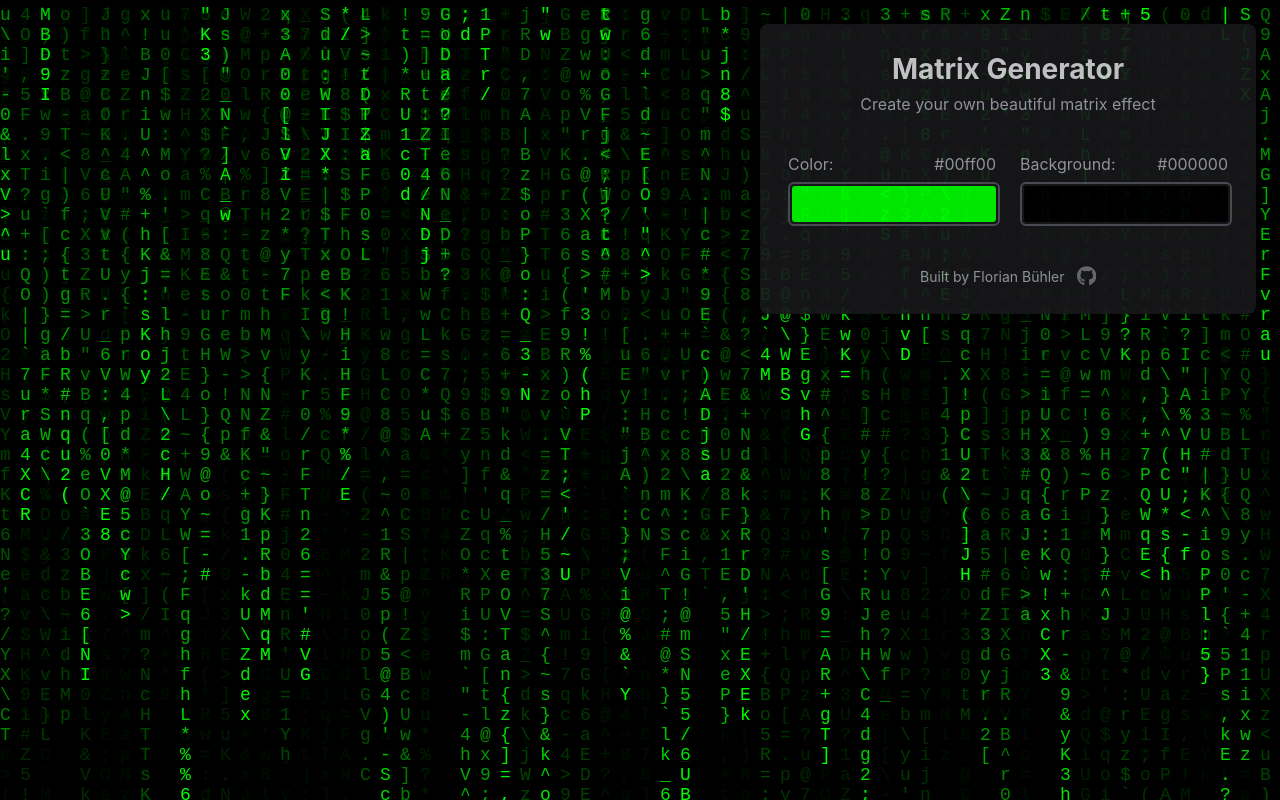
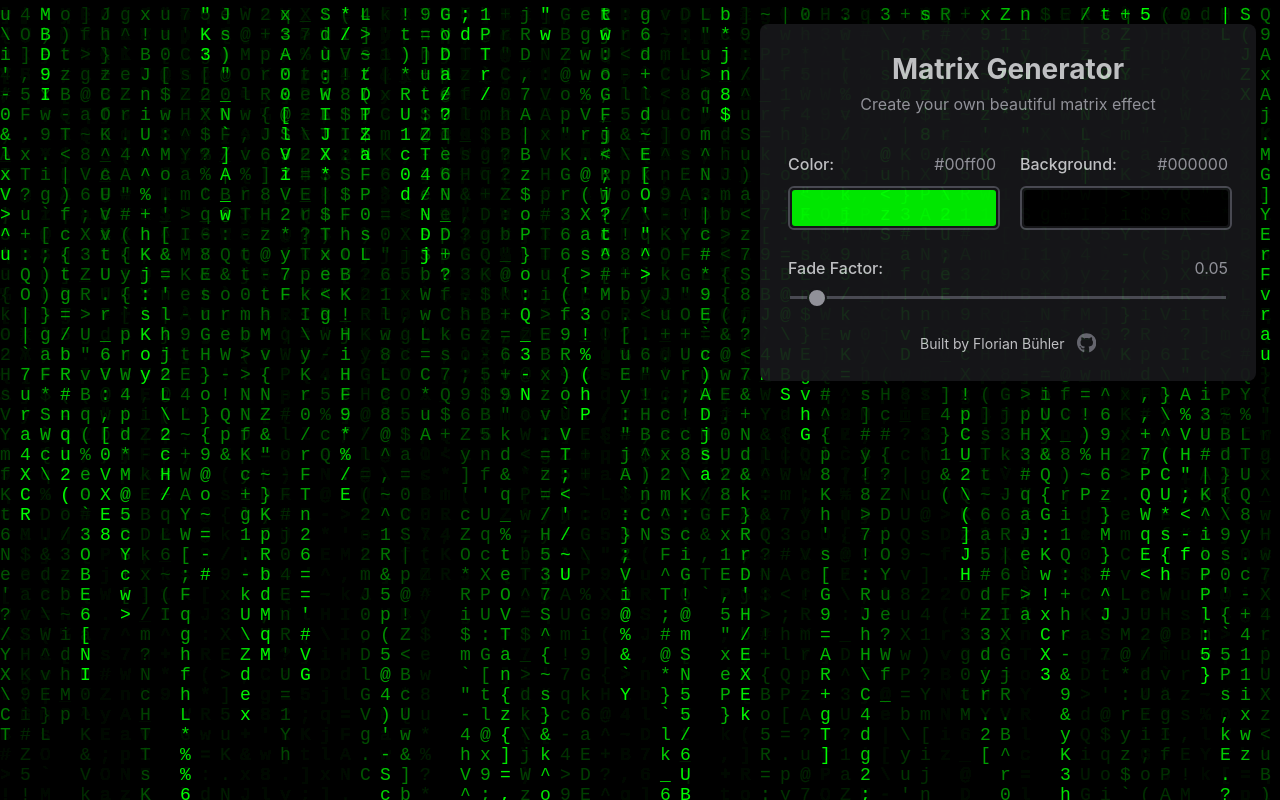
Before and after one commit to florianbuehler/matrix-generator, a React (Create React App) app: page / in a window 1280 px wide. Built offline with nearby package versions, Linux system fonts and the light colour scheme.

Commit message:
Add range control for the fade factor.

```diff
--- a/src/components/ColorPicker.tsx
+++ b/src/components/ColorPicker.tsx
@@ -1,16 +1,13 @@
-import React, { ChangeEvent, useId } from 'react';
+import React, { useId } from 'react';
 import styled from 'styled-components';
 
 type Props = {
   label: string;
-  color: string;
-  onColorChange: (color: string) => void;
-};
+} & React.DetailedHTMLProps<React.InputHTMLAttributes<HTMLInputElement>, HTMLInputElement>;
 
 const StyledColorPicker = styled.div`
   display: flex;
   flex-direction: column;
-  color: ${({ theme }) => theme.typography.colors.text};
 
   width: 100%;
 
@@ -18,7 +15,16 @@ const StyledColorPicker = styled.div`
     display: flex;
     flex-direction: row;
     justify-content: space-between;
-    margin-bottom: 0.5rem;
+    margin-bottom: 0.75rem;
+  }
+
+  label {
+    font-weight: 500;
+    color: ${({ theme }) => theme.typography.colors.text};
+  }
+
+  span {
+    color: ${({ theme }) => theme.typography.colors.additionalInfo};
   }
 `;
 
@@ -27,10 +33,7 @@ const StyledColorDisplay = styled.div`
   height: 40px;
   border: 2px solid #52525b;
   border-radius: 6px;
-
-  &:hover {
-    cursor: pointer;
-  }
+  cursor: pointer;
 
   > div {
     width: 100%;
@@ -42,31 +45,27 @@ const StyledColorDisplay = styled.div`
     width: 100%;
     height: 100%;
     color-scheme: dark;
+    cursor: pointer;
 
     opacity: 0;
-
-    &:hover {
-      cursor: pointer;
-    }
   }
 `;
 
-const ColorPicker: React.FC<Props> = ({ label, color, onColorChange }) => {
-  const id = useId();
+const ColorPicker: React.FC<Props> = ({ label, id: providedId, value, ...delegated }) => {
+  const generatedId = useId();
+  const id = providedId || generatedId;
 
-  const handleColorChange = (event: ChangeEvent<HTMLInputElement>) => {
-    onColorChange(event.target.value);
-  };
+  const backgroundColor = typeof value === 'string' ? value : '#000000';
 
   return (
     <StyledColorPicker>
       <div>
         <label htmlFor={id}>{label}</label>
-        <span>{color}</span>
+        <span>{value}</span>
       </div>
       <StyledColorDisplay>
-        <div style={{ backgroundColor: color }}>
-          <input id={id} type="color" value={color} onChange={handleColorChange} />
+        <div style={{ backgroundColor: backgroundColor }}>
+          <input {...delegated} id={id} type="color" value={value} />
         </div>
       </StyledColorDisplay>
     </StyledColorPicker>
--- a/src/components/Control.tsx
+++ b/src/components/Control.tsx
@@ -1,8 +1,7 @@
 import React from 'react';
 import styled from 'styled-components';
-import { ColorPicker, Header } from 'components';
+import { ColorPicker, Footer, Header, RangeSlider } from 'components';
 import { useMatrixSettings } from 'hooks';
-import Footer from './Footer';
 
 const StyledControl = styled.div`
   position: absolute;
@@ -18,6 +17,10 @@ const StyledControl = styled.div`
 `;
 
 const StyledForm = styled.form`
+  display: flex;
+  flex-direction: column;
+  gap: 1rem;
+
   .form-row {
     display: flex;
     gap: 1.5rem;
@@ -25,17 +28,30 @@ const StyledForm = styled.form`
 `;
 
 const Control: React.FC = () => {
-  const { color, changeColor, backgroundColor, changeBackgroundColor } = useMatrixSettings();
+  const { color, changeColor, backgroundColor, changeBackgroundColor, fadeFactor, changeFadeFactor } =
+    useMatrixSettings();
 
   return (
     <StyledControl>
       <Header />
       <main>
         <StyledForm>
-          <div className="form-row">
-            <ColorPicker label="Color:" color={color} onColorChange={changeColor} />
-            <ColorPicker label="Background:" color={backgroundColor} onColorChange={changeBackgroundColor} />
+          <div className="form-row" onSubmit={(e) => e.preventDefault()}>
+            <ColorPicker label="Color:" value={color} onChange={(event) => changeColor(event.target.value)} />
+            <ColorPicker
+              label="Background:"
+              value={backgroundColor}
+              onChange={(event) => changeBackgroundColor(event.target.value)}
+            />
           </div>
+          <RangeSlider
+            label="Fade Factor:"
+            value={fadeFactor}
+            onChange={(event) => changeFadeFactor(+event.target.value)}
+            min={0.01}
+            max={1}
+            step={0.01}
+          />
         </StyledForm>
       </main>
       <Footer />
--- a/src/components/Header.tsx
+++ b/src/components/Header.tsx
@@ -15,7 +15,7 @@ const StyledHeader = styled.header`
 
   p {
     margin: 0;
-    color: ${({ theme }) => theme.typography.colors.text};
+    color: ${({ theme }) => theme.typography.colors.additionalInfo};
   }
 `;
 
--- /dev/null
+++ b/src/components/RangeSlider.tsx
@@ -0,0 +1,63 @@
+import React, { useId } from 'react';
+import styled from 'styled-components';
+
+type Props = {
+  label: string;
+} & React.DetailedHTMLProps<React.InputHTMLAttributes<HTMLInputElement>, HTMLInputElement>;
+
+const StyledRangeSlider = styled.div`
+  display: flex;
+  flex-direction: column;
+  color: ${({ theme }) => theme.typography.colors.text};
+
+  width: 100%;
+
+  > div {
+    display: flex;
+    flex-direction: row;
+    justify-content: space-between;
+    margin-bottom: 1rem;
+  }
+
+  label {
+    font-weight: 500;
+    color: ${({ theme }) => theme.typography.colors.text};
+  }
+
+  span {
+    color: ${({ theme }) => theme.typography.colors.additionalInfo};
+  }
+
+  input {
+    appearance: none;
+    background: #52525b;
+    height: 3px;
+    cursor: pointer;
+
+    &::-webkit-slider-thumb {
+      appearance: none;
+      background-color: #a1a1aa;
+      height: 1.25rem;
+      width: 1.25rem;
+      border: ${({ theme }) => `2px solid ${theme.background}`};
+      border-radius: 50%;
+    }
+  }
+`;
+
+const RangeSlider: React.FC<Props> = ({ label, id: providedId, value, ...delegated }) => {
+  const generatedId = useId();
+  const id = providedId || generatedId;
+
+  return (
+    <StyledRangeSlider>
+      <div>
+        <label htmlFor={id}>{label}</label>
+        <span>{value}</span>
+      </div>
+      <input {...delegated} type="range" id={id} value={value} />
+    </StyledRangeSlider>
+  );
+};
+
+export default RangeSlider;
--- a/src/components/index.ts
+++ b/src/components/index.ts
@@ -3,3 +3,4 @@ export { default as Control } from './Control';
 export { default as Footer } from './Footer';
 export { default as Header } from './Header';
 export { default as Matrix } from './Matrix';
+export { default as RangeSlider } from './RangeSlider';
--- a/src/context/MatrixSettingsContext.ts
+++ b/src/context/MatrixSettingsContext.ts
@@ -5,7 +5,9 @@ const MatrixSettingsContext = createContext<MatrixSettings>({
   color: 'rgb(0 , 255 , 0)',
   changeColor: () => undefined,
   backgroundColor: 'rgb(0, 0, 0)',
-  changeBackgroundColor: () => undefined
+  changeBackgroundColor: () => undefined,
+  fadeFactor: 0.05,
+  changeFadeFactor: () => undefined
 });
 
 export default MatrixSettingsContext;
--- a/src/providers/MatrixSettingsProvider.tsx
+++ b/src/providers/MatrixSettingsProvider.tsx
@@ -8,12 +8,15 @@ type Props = {
 const MatrixSettingsProvider: React.FC<Props> = ({ children }) => {
   const [color, setColor] = useState('#00ff00');
   const [backgroundColor, setBackgroundColor] = useState('#000000');
+  const [fadeFactor, setFadeFactor] = useState(0.05);
 
   const value = {
     color,
     changeColor: (color: string) => setColor(color),
     backgroundColor,
-    changeBackgroundColor: (backgroundColor: string) => setBackgroundColor(backgroundColor)
+    changeBackgroundColor: (backgroundColor: string) => setBackgroundColor(backgroundColor),
+    fadeFactor,
+    changeFadeFactor: (fadeFactor: number) => setFadeFactor(fadeFactor)
   };
 
   return <MatrixSettingsContext.Provider value={value}>{children}</MatrixSettingsContext.Provider>;
--- a/src/styles/typography.ts
+++ b/src/styles/typography.ts
@@ -1,7 +1,8 @@
 export type Typography = {
   colors: {
+    header: string;
     text: string;
-    header: string;
+    additionalInfo: string;
     icon: string;
   };
 };
@@ -9,7 +10,8 @@ export type Typography = {
 const typography: Typography = {
   colors: {
     header: '#d4d4d8', // tailwind zinc-300
-    text: '#a1a1aa', // tailwind zinc-400
+    text: '#d4d4d8', // tailwind zinc-300
+    additionalInfo: '#a1a1aa', // tailwind zinc-400
     icon: '#71717a' // tailwind zinc-500
   }
 };
--- a/src/types/matrixSettings.types.ts
+++ b/src/types/matrixSettings.types.ts
@@ -3,4 +3,6 @@ export type MatrixSettings = {
   changeColor: (color: string) => void;
   backgroundColor: string;
   changeBackgroundColor: (backgroundColor: string) => void;
+  fadeFactor: number;
+  changeFadeFactor: (fadeFactor: number) => void;
 };
```
